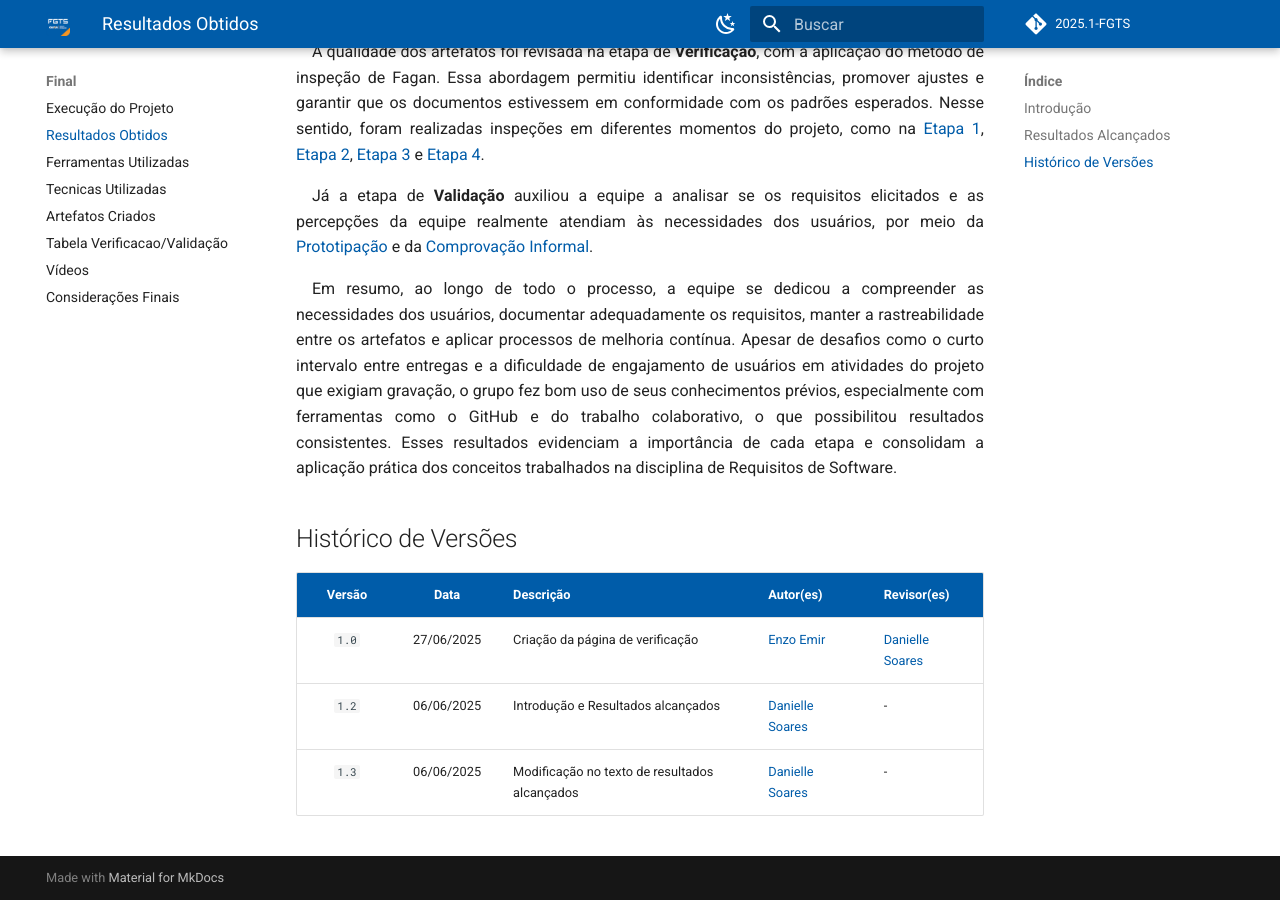
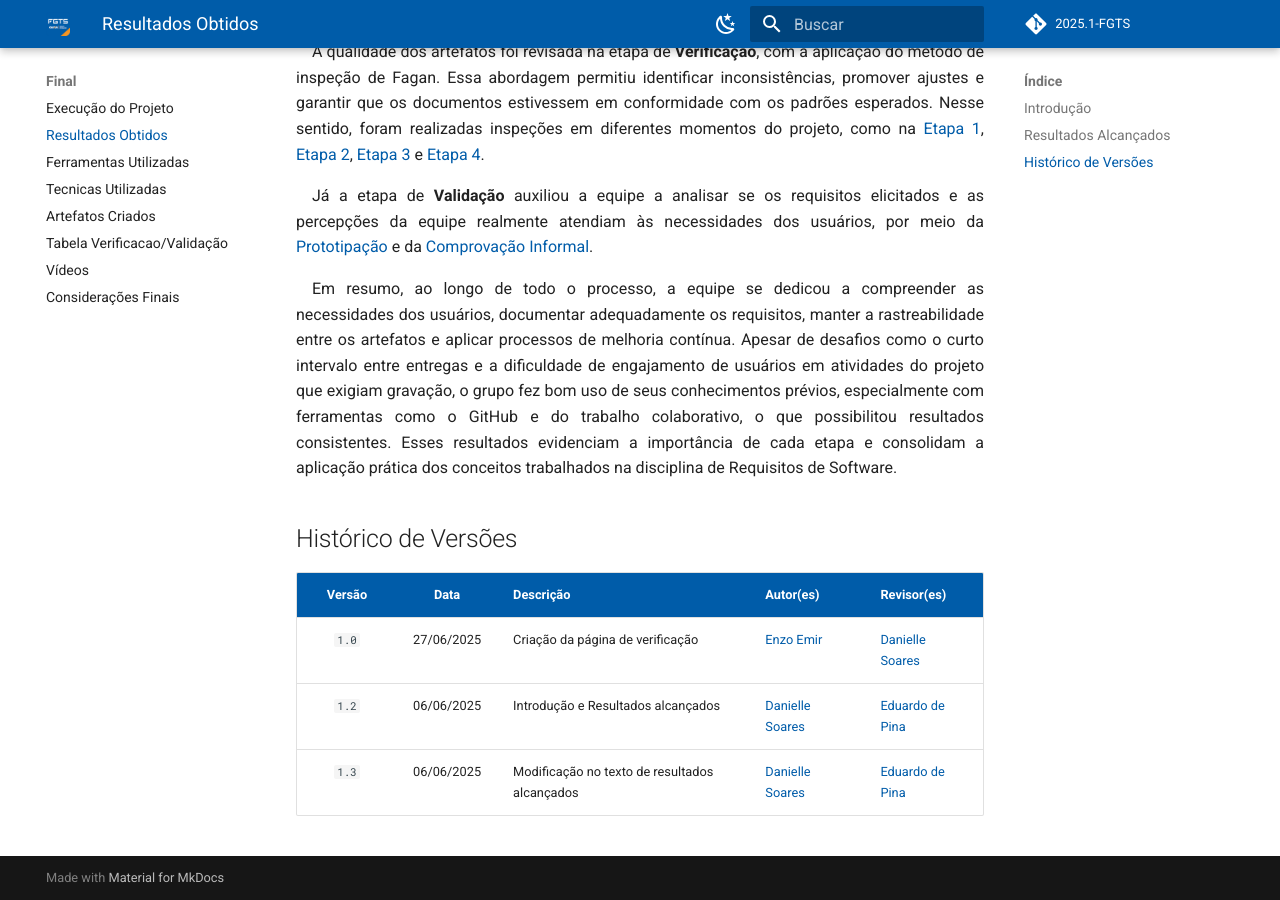
Before and after one commit to eduardodpms/REQ-FGTS, an MkDocs documentation site: the page built from docs/Final/Resultados.md, in a window 1280 px wide and 900 px high, scrolled down 1239 px. Built offline with MkDocs 1.6.1 and Material for MkDocs 9.7.7, drawn with Linux system fonts in a browser that asks for light colours; comment, search, counter and statistics services are not loaded.

Commit message:
docs: revisão de artefatos da última entrega

```diff
--- a/docs/Final/Resultados.md
+++ b/docs/Final/Resultados.md
@@ -26,5 +26,5 @@ Em resumo, ao longo de todo o processo, a equipe se dedicou a compreender as nec
 | Versão | Data       | Descrição                         | Autor(es)    | Revisor(es)  |
 |:-----: | :--------: | :------------------------------- | :---------- | :---------- |
 | `1.0`    | 27/06/2025 | Criação da página de verificação | [Enzo Emir](https://github.com/EnzoEmir)   |  [Danielle Soares](https://github.com/danielle-soaress) |
-| `1.2`    | 06/06/2025 | Introdução e Resultados alcançados | [Danielle Soares](https://github.com/danielle-soaress)   | - |
-| `1.3`    | 06/06/2025 | Modificação no texto de resultados alcançados | [Danielle Soares](https://github.com/danielle-soaress)   | - |
+| `1.2`    | 06/06/2025 | Introdução e Resultados alcançados | [Danielle Soares](https://github.com/danielle-soaress)   | [Eduardo de Pina](https://github.com/eduardodpms) |
+| `1.3`    | 06/06/2025 | Modificação no texto de resultados alcançados | [Danielle Soares](https://github.com/danielle-soaress)   | [Eduardo de Pina](https://github.com/eduardodpms) |
```
Also changed, not shown: docs/Final/Tab_Ver_Val.md (+1 -1 lines).
